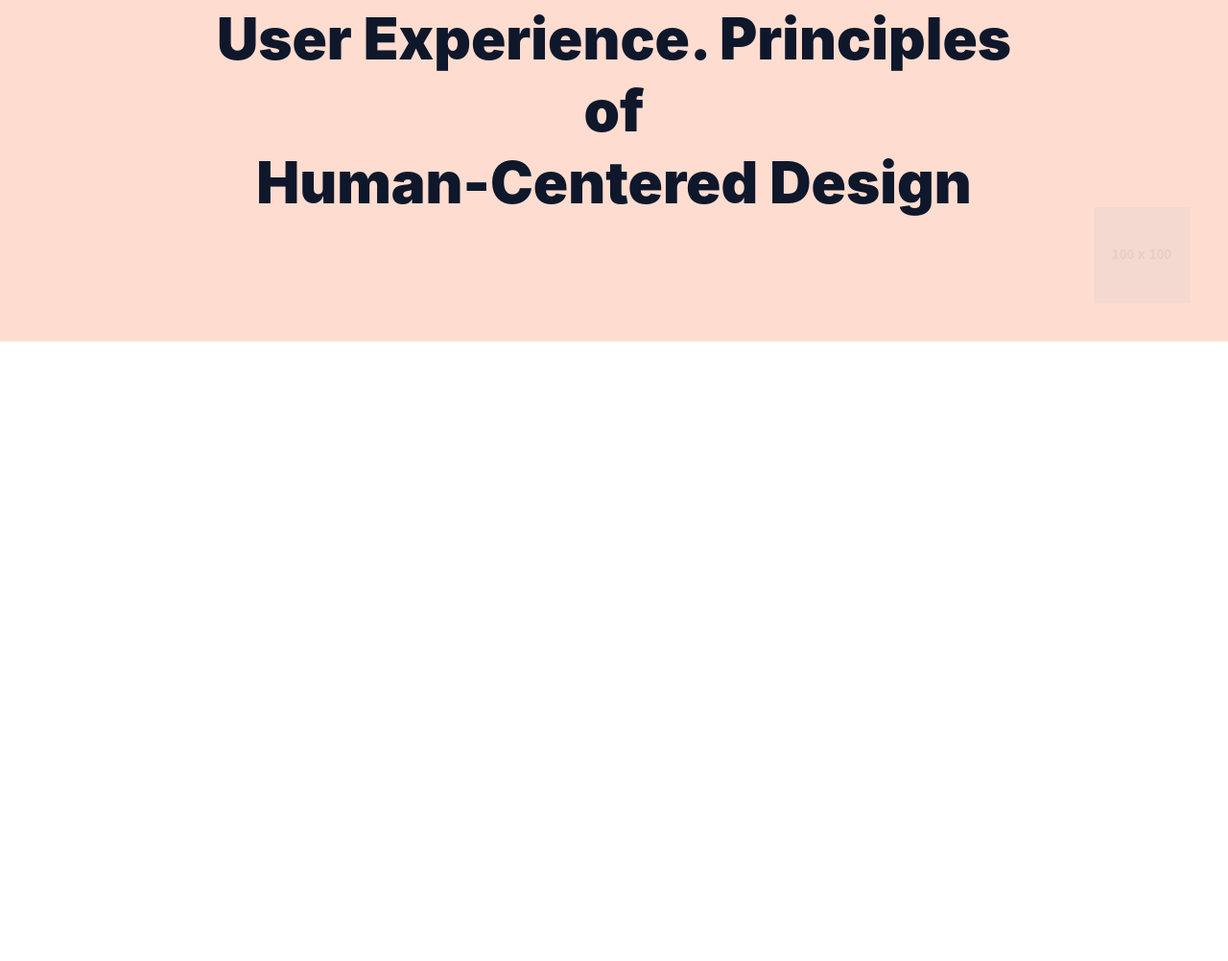
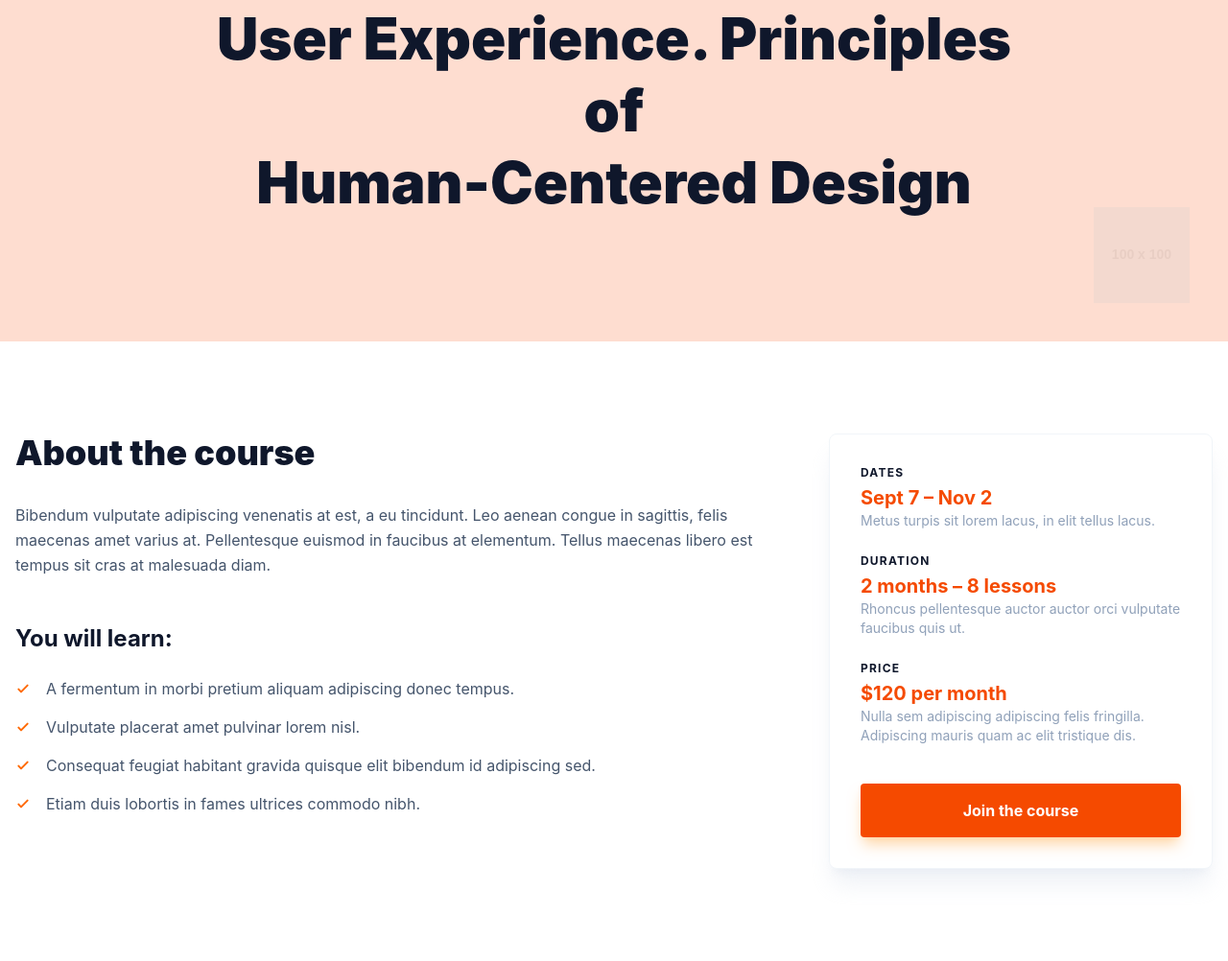
Before and after one commit to sino-Git379/GroupWork_HW, a website: page src/dio.html in a window 1280 px wide. Shown: the part 241-1243 px from the top of the page at 96% size. Before the commit the page ends 800 px from the top, so only its background shows below. Drawn offline with nearby package versions, Linux system fonts and the light colour scheme; files that its build step writes are made by us from their sources; placeholder pictures from the web are drawn by us.

Commit message:
A.D add section2

```diff
--- a/src/dio.html
+++ b/src/dio.html
@@ -58,6 +58,86 @@
          </h1>
       </div>
    </section>
+
+
+   <section class="bg-white py-16 md:py-24 max-w-[1300px] m-auto">
+      <div class="container mx-auto px-4">
+         <div class="flex flex-col lg:flex-row gap-12 items-start">
+            <div class="lg:w-2/3">
+               <h2 class="text-4xl font-black text-slate-900 mb-8">About the course</h2>
+               <p class="text-slate-600 mb-12 leading-relaxed">
+                  Bibendum vulputate adipiscing venenatis at est, a eu tincidunt. Leo aenean congue in sagittis, felis
+                  maecenas amet varius at. Pellentesque euismod in faucibus at elementum. Tellus maecenas libero est
+                  tempus sit cras at malesuada diam.
+               </p>
+               <h3 class="text-2xl font-bold text-slate-900 mb-6">You will learn:</h3>
+               <ul class="space-y-4">
+                  <li class="flex items-start gap-4 text-slate-600">
+                     <span class="text-orange-500 mt-1">
+                        <svg class="w-4 h-4" fill="none" stroke="currentColor" viewBox="0 0 24 24">
+                           <path stroke-linecap="round" stroke-linejoin="round" stroke-width="3" d="M5 13l4 4L19 7">
+                           </path>
+                        </svg>
+                     </span>
+                     A fermentum in morbi pretium aliquam adipiscing donec tempus.
+                  </li>
+                  <li class="flex items-start gap-4 text-slate-600">
+                     <span class="text-orange-500 mt-1">
+                        <svg class="w-4 h-4" fill="none" stroke="currentColor" viewBox="0 0 24 24">
+                           <path stroke-linecap="round" stroke-linejoin="round" stroke-width="3" d="M5 13l4 4L19 7">
+                           </path>
+                        </svg>
+                     </span>
+                     Vulputate placerat amet pulvinar lorem nisl.
+                  </li>
+                  <li class="flex items-start gap-4 text-slate-600">
+                     <span class="text-orange-500 mt-1">
+                        <svg class="w-4 h-4" fill="none" stroke="currentColor" viewBox="0 0 24 24">
+                           <path stroke-linecap="round" stroke-linejoin="round" stroke-width="3" d="M5 13l4 4L19 7">
+                           </path>
+                        </svg>
+                     </span>
+                     Consequat feugiat habitant gravida quisque elit bibendum id adipiscing sed.
+                  </li>
+                  <li class="flex items-start gap-4 text-slate-600">
+                     <span class="text-orange-500 mt-1">
+                        <svg class="w-4 h-4" fill="none" stroke="currentColor" viewBox="0 0 24 24">
+                           <path stroke-linecap="round" stroke-linejoin="round" stroke-width="3" d="M5 13l4 4L19 7">
+                           </path>
+                        </svg>
+                     </span>
+                     Etiam duis lobortis in fames ultrices commodo nibh.
+                  </li>
+               </ul>
+            </div>
+            <div class="lg:w-1/3 w-full">
+               <div class="bg-white border border-slate-100 rounded-lg p-8 shadow-xl shadow-slate-200/60 sticky top-8">
+                  <div class="mb-6">
+                     <p class="text-xs font-bold uppercase tracking-widest text-slate-900 mb-1">Dates</p>
+                     <p class="text-xl font-bold text-orange-600">Sept 7 – Nov 2</p>
+                     <p class="text-sm text-slate-400">Metus turpis sit lorem lacus, in elit tellus lacus.</p>
+                  </div>
+                  <div class="mb-6">
+                     <p class="text-xs font-bold uppercase tracking-widest text-slate-900 mb-1">Duration</p>
+                     <p class="text-xl font-bold text-orange-600">2 months – 8 lessons</p>
+                     <p class="text-sm text-slate-400">Rhoncus pellentesque auctor auctor orci vulputate faucibus quis
+                        ut.</p>
+                  </div>
+                  <div class="mb-10">
+                     <p class="text-xs font-bold uppercase tracking-widest text-slate-900 mb-1">Price</p>
+                     <p class="text-xl font-bold text-orange-600">$120 per month</p>
+                     <p class="text-sm text-slate-400">Nulla sem adipiscing adipiscing felis fringilla. Adipiscing
+                        mauris quam ac elit tristique dis.</p>
+                  </div>
+                  <button
+                     class="w-full bg-orange-600 text-white font-bold py-4 rounded transition shadow-lg shadow-orange-200">
+                     Join the course
+                  </button>
+               </div>
+            </div>
+         </div>
+      </div>
+   </section>
 </body>
 
 </html>
```
